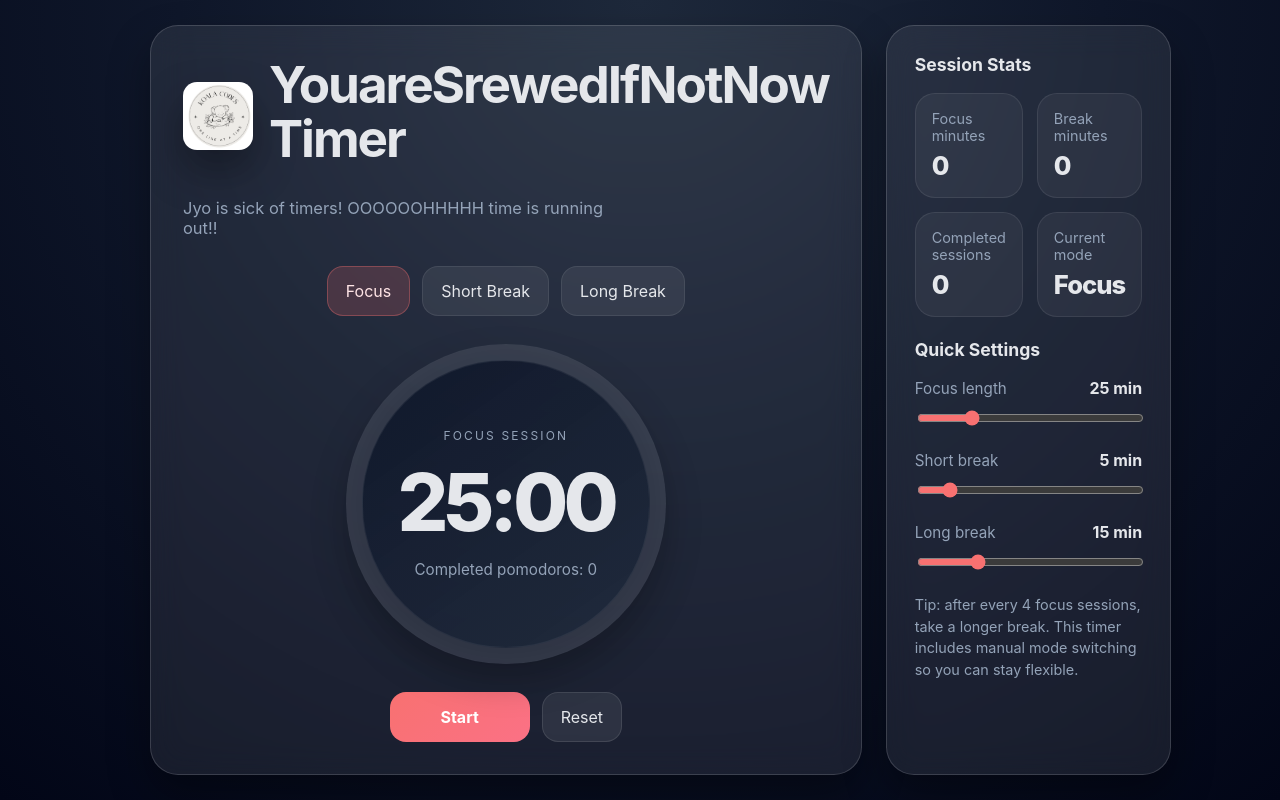
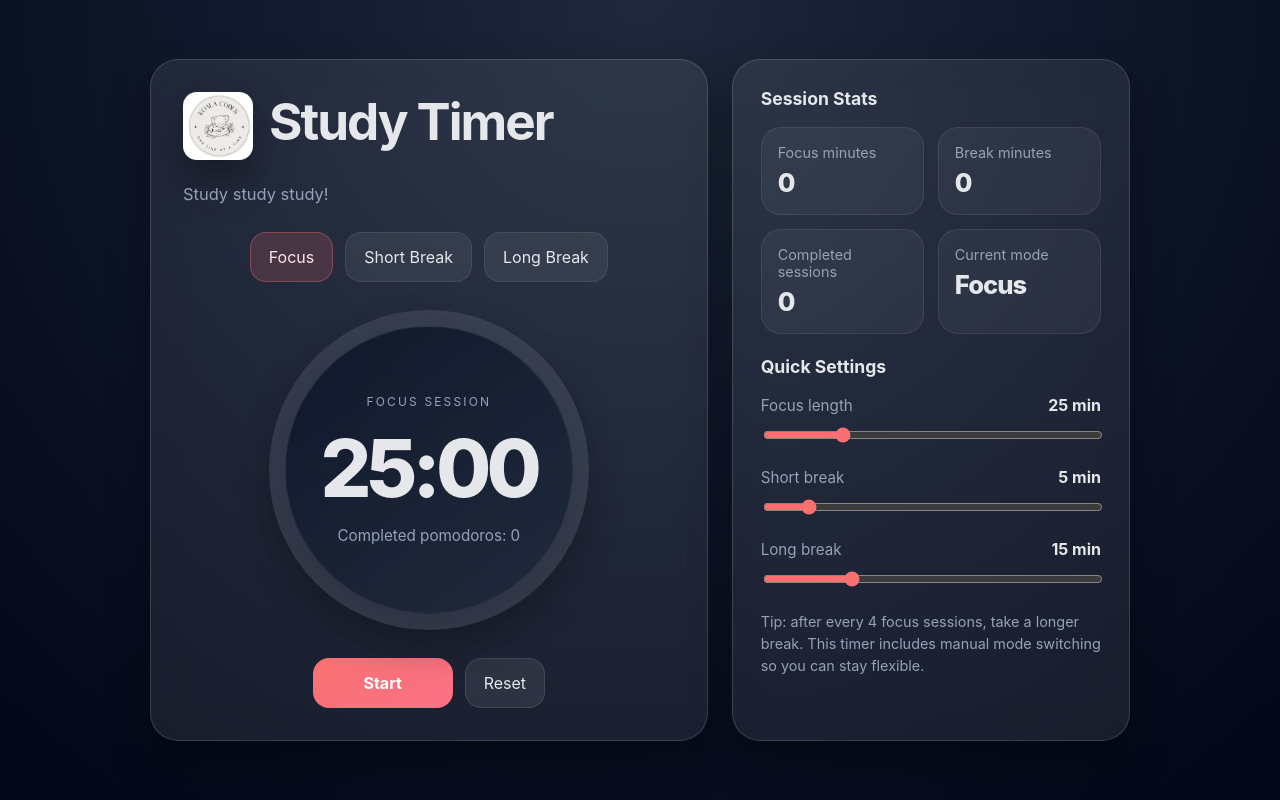
Before and after one commit to KoalaisMad/CSCE412Project5, a plain HTML site: page index.html in a window 1280 px wide. Drawn offline with Linux system fonts and the light colour scheme.

Commit message:
video demo

```diff
--- a/index.html
+++ b/index.html
@@ -319,9 +319,9 @@
     <section class="card main">
       <div class="logo-container">
         <img src="koalaCreations.png" alt="Koala Creations Logo" class="logo-img" />
-        <h1> YouareSrewedIfNotNow Timer</h1>
+        <h1> Study Timer</h1>
       </div>
-      <p class="subtitle">Jyo is sick of timers! OOOOOOHHHHH time is running out!!</p>
+      <p class="subtitle">Study study study!</p>
 
       <div class="mode-switches">
         <button class="mode-btn active" data-mode="focus">Focus</button>
```
